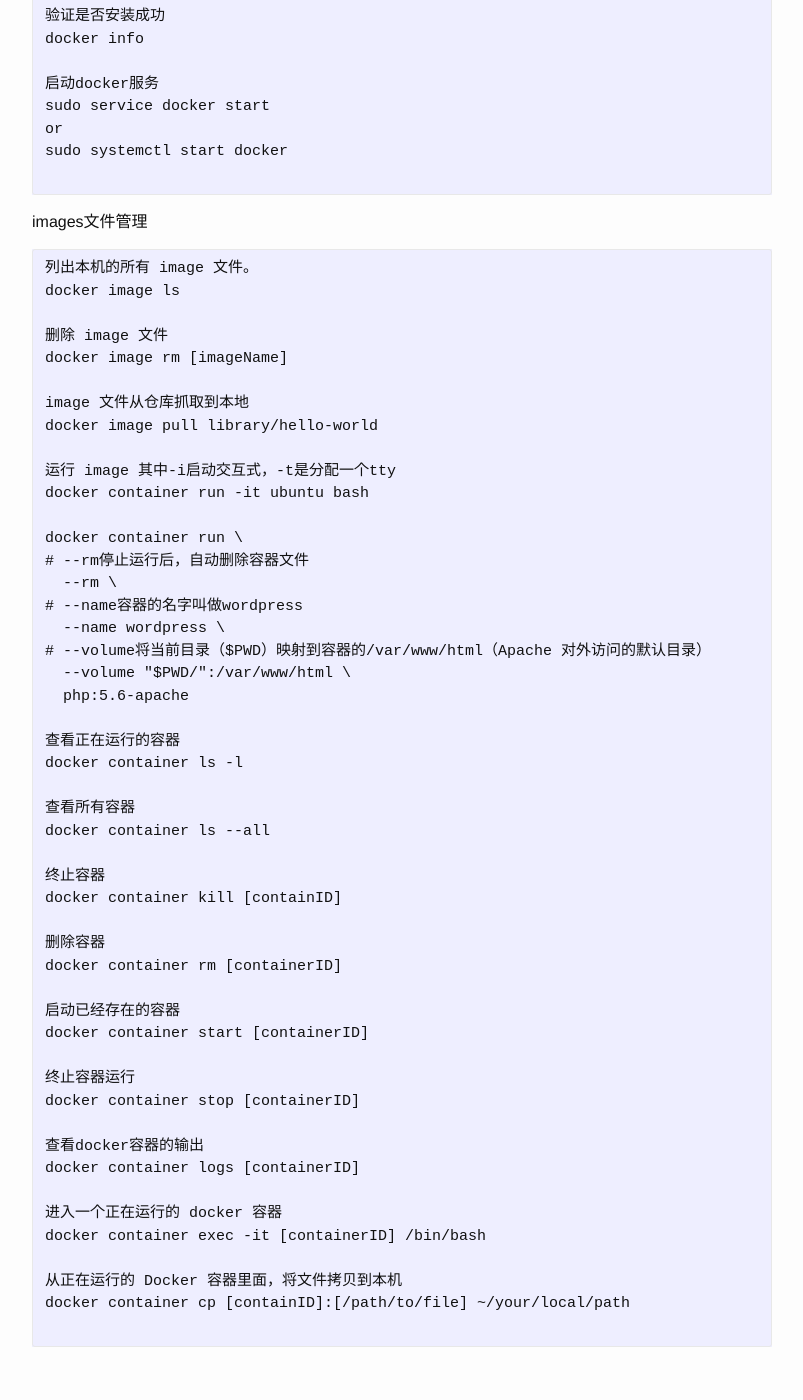
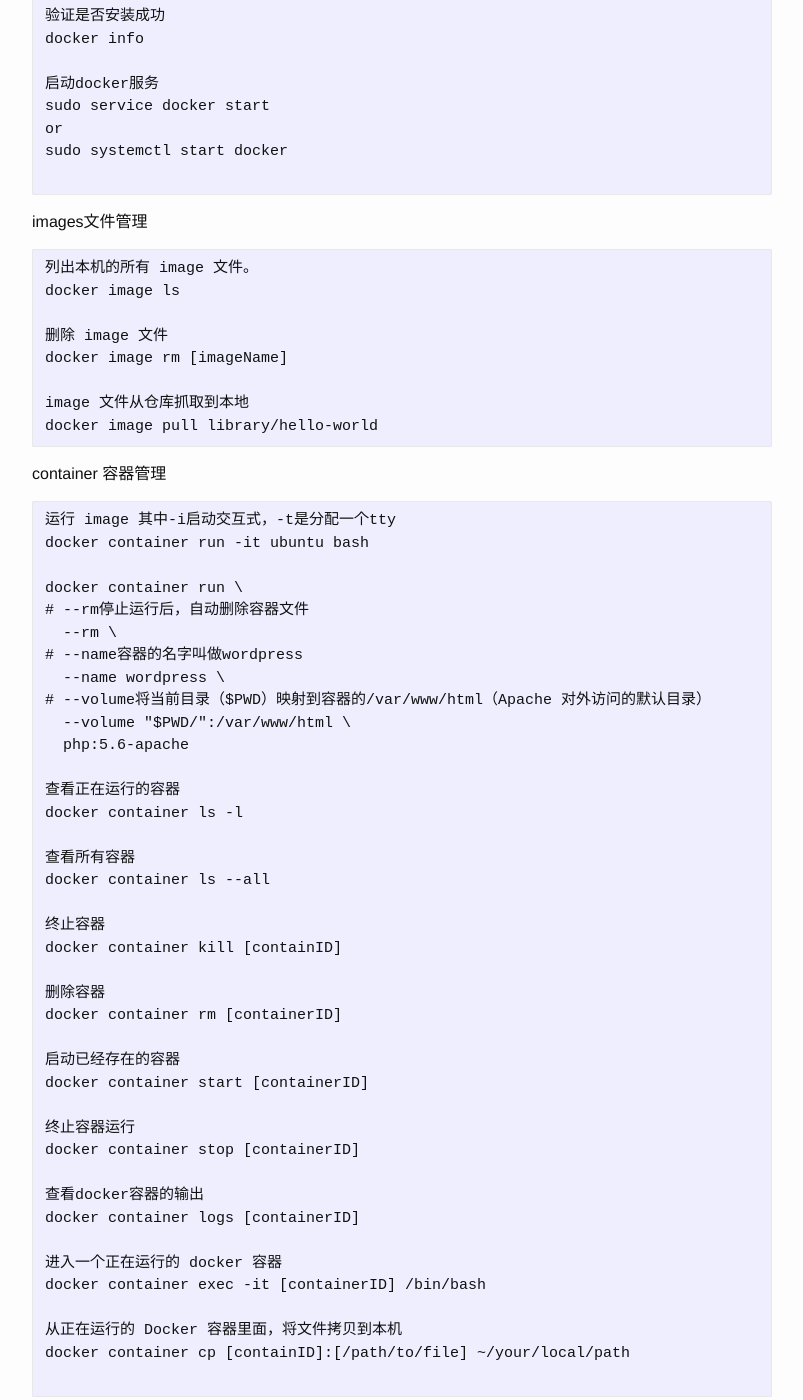
Before and after one commit to josephstalin117/josephstalin117.github.io, a Jekyll site: the page built from _posts/2018-4-30-docker.markdown, in a window 1280 px wide and 1400 px high, scrolled down 242 px. Shown: the whole window, without its empty margins (238-1041 px from the left). Built offline with Jekyll 4.4.1, drawn with Linux system fonts in a browser that asks for light colours.

Commit message:
edit docker

````diff
--- a/_posts/2018-4-30-docker.markdown
+++ b/_posts/2018-4-30-docker.markdown
@@ -27,7 +27,10 @@
 
 image 文件从仓库抓取到本地
 docker image pull library/hello-world
+```
+container 容器管理
 
+```
 运行 image 其中-i启动交互式，-t是分配一个tty
 docker container run -it ubuntu bash
 
````
